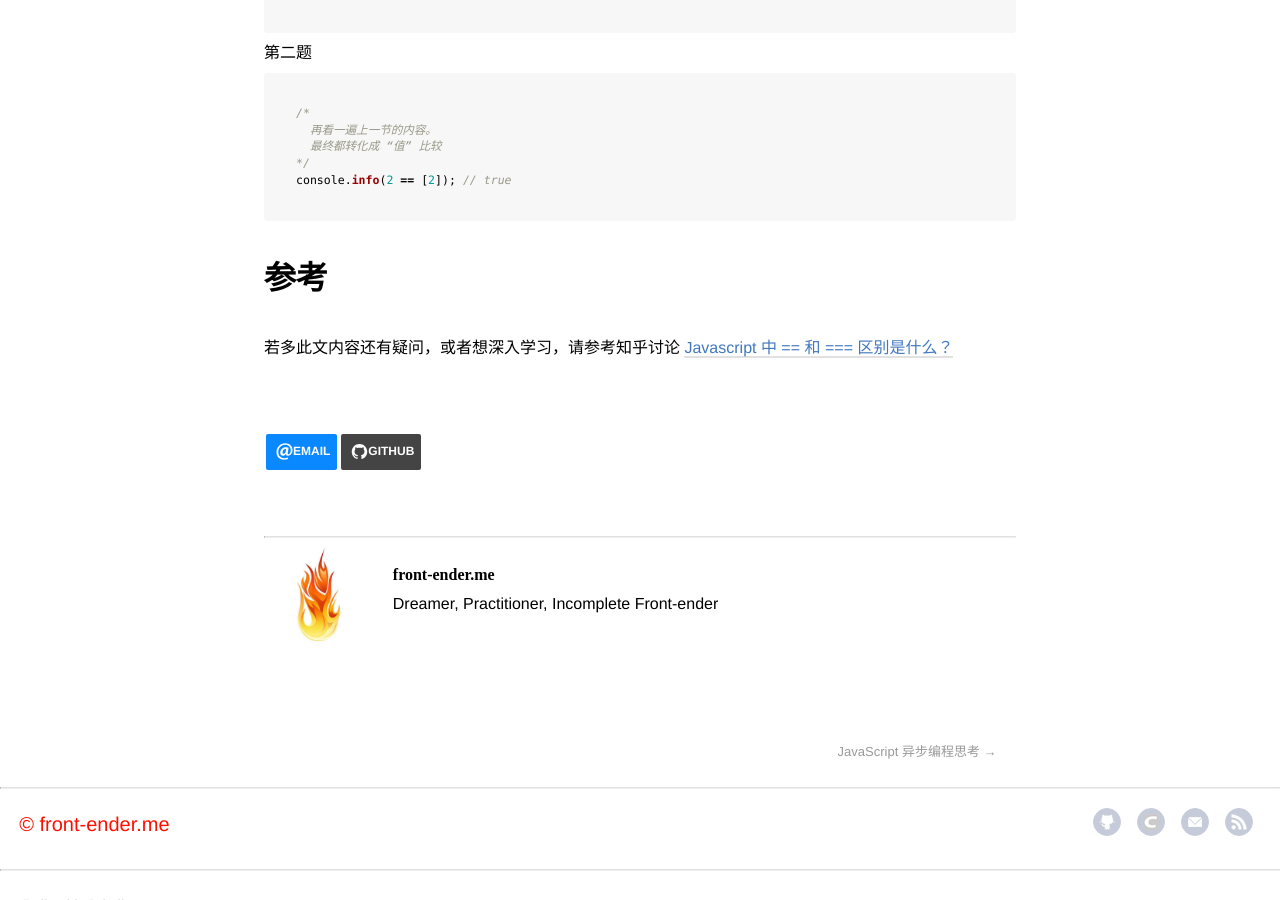
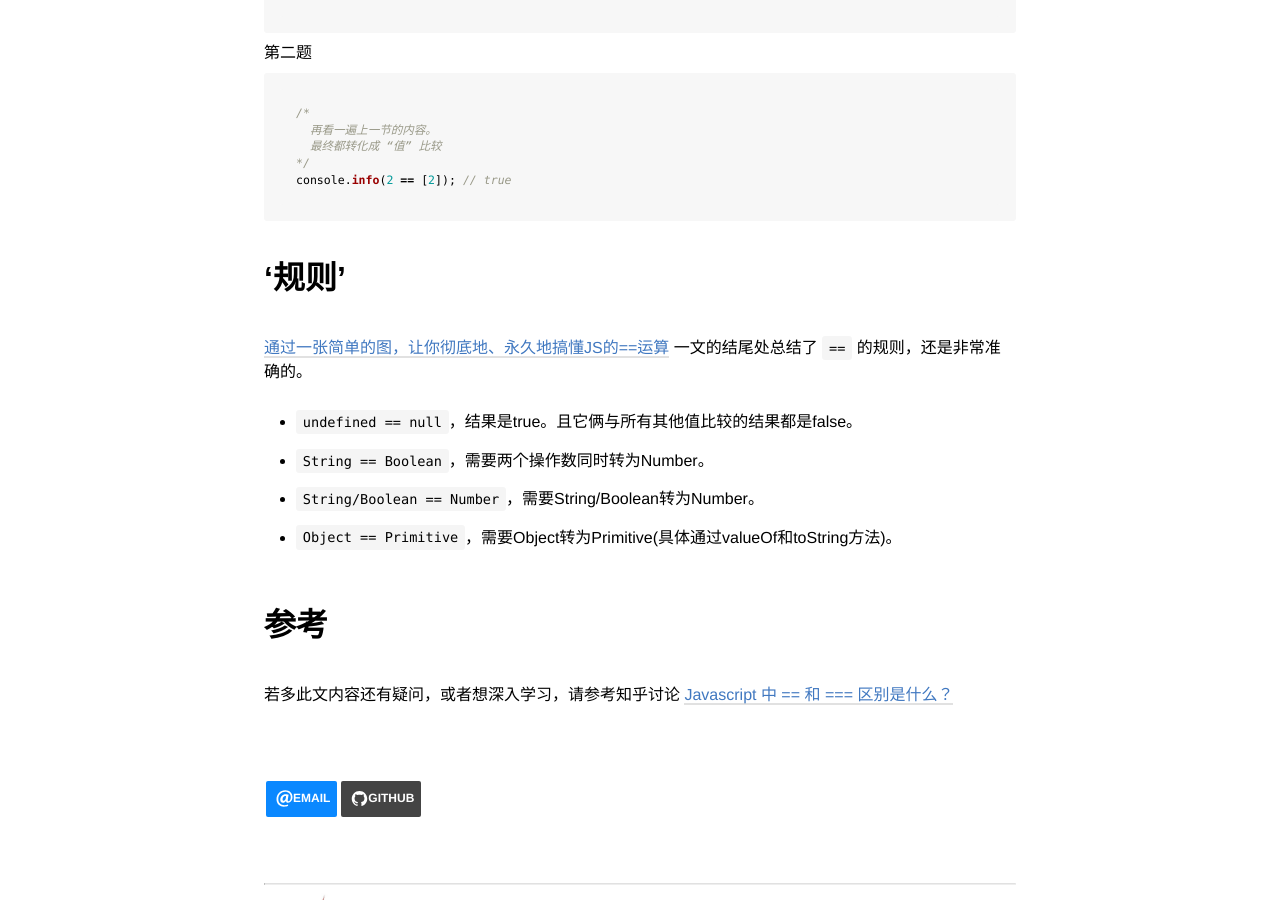
Before and after one commit to alcat2008/alcat2008.github.io, a Jekyll site: the page built from _posts/2016-07-19-js-equality.md, in a window 1280 px wide and 900 px high, scrolled down 1765 px. Built offline with Jekyll 4.4.1, drawn with Linux system fonts in a browser that asks for light colours; nearby versions of some CDN libraries; some web fonts are replaced; comment, search, counter and statistics services are not loaded.

Commit message:
add rule for ==

````diff
--- a/_posts/2016-07-19-js-equality.md
+++ b/_posts/2016-07-19-js-equality.md
@@ -81,6 +81,15 @@ console.log([]==[]); // false
 console.info(2 == [2]); // true
 ```
 
+## '规则'
+
+[通过一张简单的图，让你彻底地、永久地搞懂JS的==运算](https://segmentfault.com/a/1190000006012804) 一文的结尾处总结了 `==` 的规则，还是非常准确的。
+
+- `undefined == null`，结果是true。且它俩与所有其他值比较的结果都是false。
+- `String == Boolean`，需要两个操作数同时转为Number。
+- `String/Boolean == Number`，需要String/Boolean转为Number。
+- `Object == Primitive`，需要Object转为Primitive(具体通过valueOf和toString方法)。
+
 ## 参考
 
 若多此文内容还有疑问，或者想深入学习，请参考知乎讨论 [Javascript 中 == 和 === 区别是什么？](https://www.zhihu.com/question/31442029)
````
